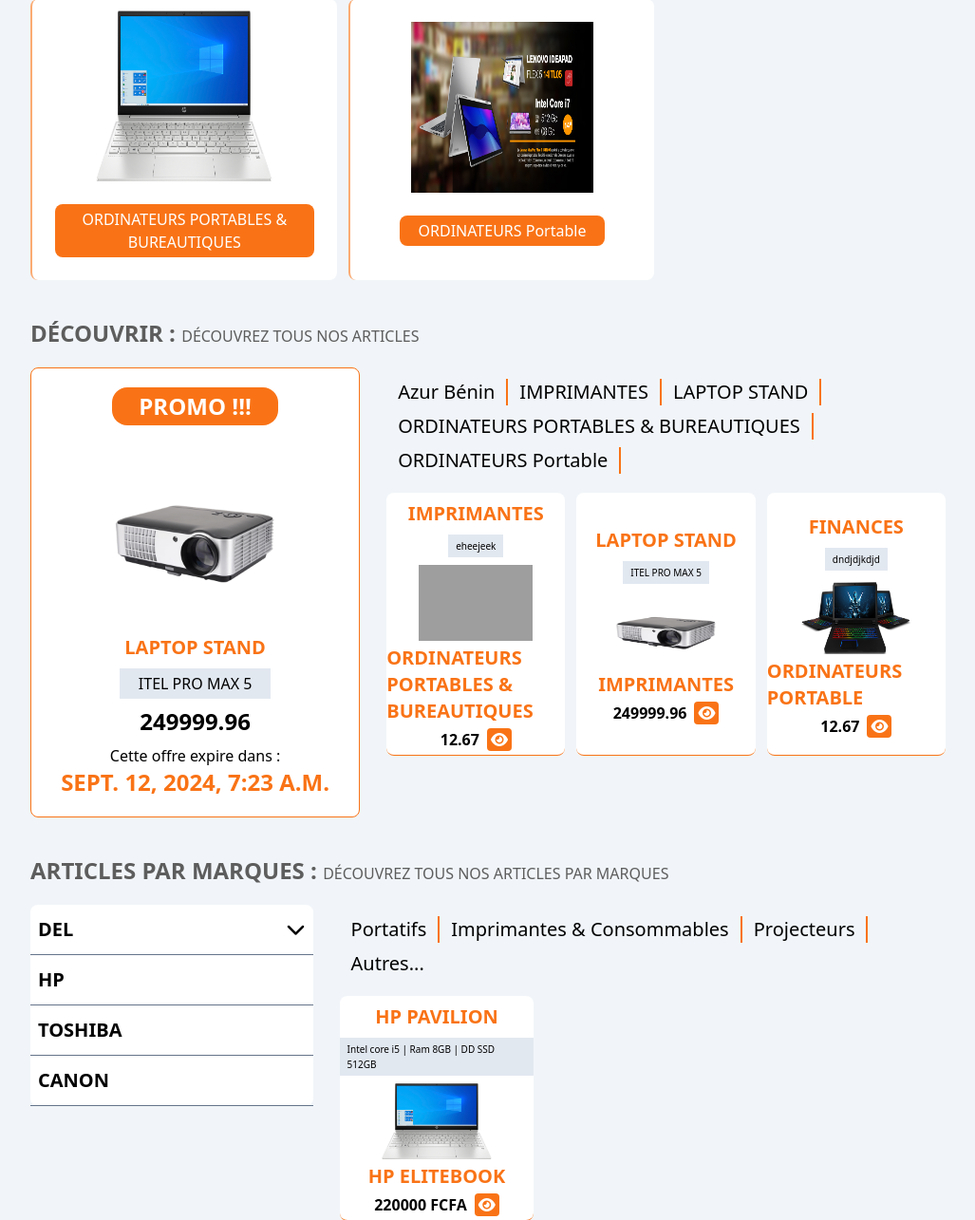
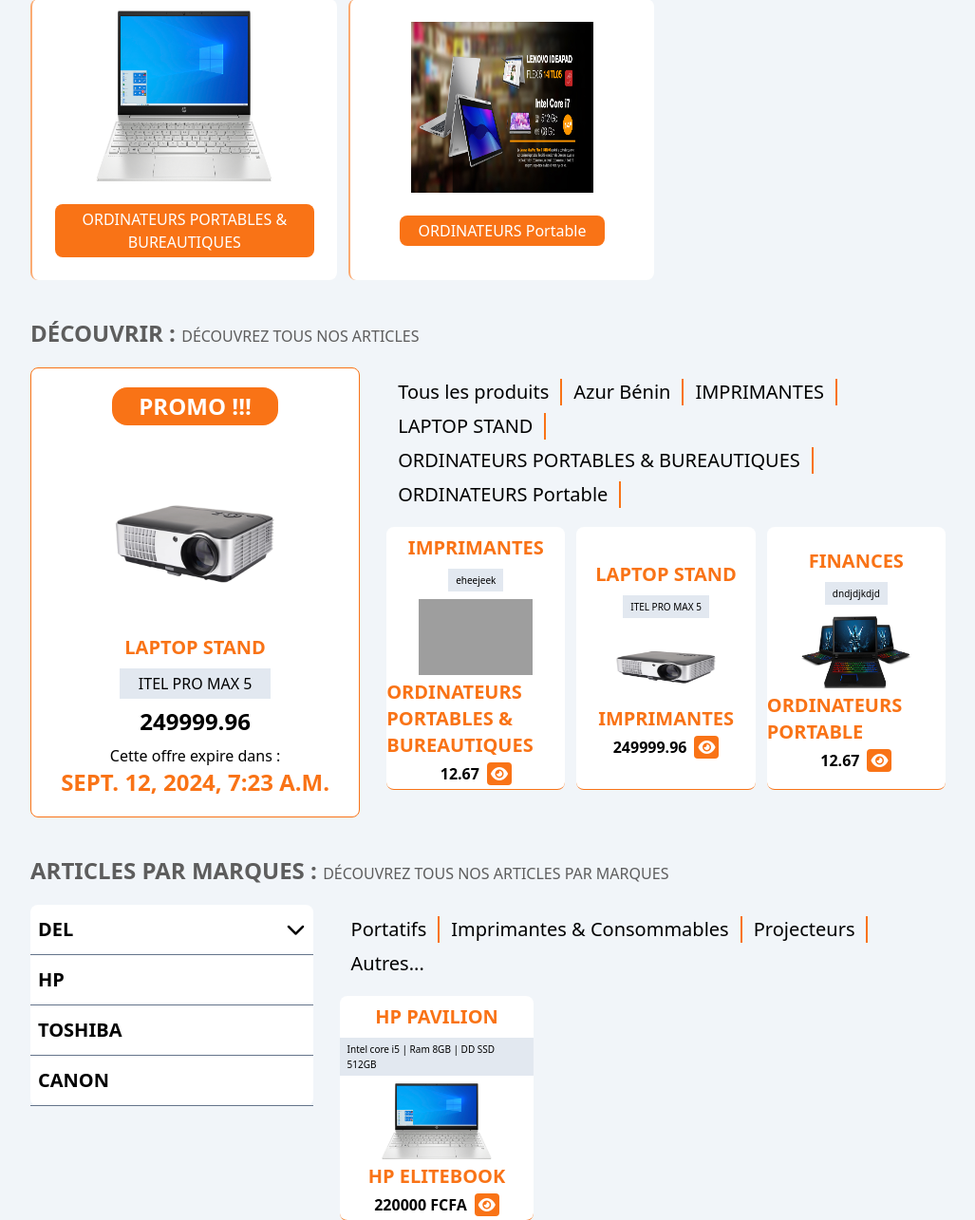
Before and after one commit to Medogo/us, a Django app: page / in a window 1280 px wide. Shown: the part 1026-2311 px from the top of the page at 95% size, without its empty margins (112-1139 px from the left). Run offline with Django 5.2, Linux system fonts and the light colour scheme; data comes from the database, SQL or seed files in the repository; both versions use the stored data as it was after the commit; style sheets or scripts are compiled from the project's sources; some libraries are stand-ins or nearby versions; grey boxes are pictures that could not be loaded.

Commit message:
firtst commit

```diff
--- a/theme/templates/shop/index.html
+++ b/theme/templates/shop/index.html
@@ -64,16 +64,21 @@
             {% endif %}
         <div class="px-2 md:px-7 py-3 w-full md:w-[65%]">
     <ul class="flex flex-wrap justify-center md:justify-start">
+        <li class="px-2 md:px-3 border-r-2 border-r-orange-500 text-base md:text-xl mb-2">
+            <a href="#" data-category="all">Tous les produits</a>
+        </li>
         {% for category in categories %}
-                    <li class="px-2 md:px-3 border-r-2 border-r-orange-500 text-base md:text-xl mb-2"><a href="">{{ category.name  }}</a></li>
+        <li class="px-2 md:px-3 border-r-2 border-r-orange-500 text-base md:text-xl mb-2">
+            <a href="#" data-category="{{ category.name }}">{{ category.name }}</a>
+        </li>
         {% endfor %}
     </ul>
 
     <div class="grid grid-cols-1 sm:grid-cols-2 md:grid-cols-3 gap-3 pt-3">
         {% for product in products %}
-                    <div class="rounded-lg bg-white border-b border-b-orange-500 flex flex-col justify-center items-center py-1">
+        <div class="rounded-lg bg-white border-b border-b-orange-500 flex flex-col justify-center items-center py-1 product-item" data-category="{{ product.category.name }}">
             <p class="text-orange-500 py-1 text-lg md:text-xl font-bold rounded-2xl mb-1 uppercase">{{ product.name }}</p>
-                        <p class="py-1 px-2 bg-slate-200 text-xs md:text-[10px] mb-2"> {{ product.description|truncatewords:20}}</p>
+            <p class="py-1 px-2 bg-slate-200 text-xs md:text-[10px] mb-2">{{ product.description|truncatewords:20 }}</p>
             <img src="{{ product.image.url }}" alt="" class="h-[60px] w-[100px] md:h-[80px] md:w-[120px]">
             <p class="font-semibold text-lg md:text-xl text-orange-500 my-1 uppercase">{{ product.category.name }}</p>
             <div class="flex items-center">
@@ -147,7 +152,27 @@
 
 
 
+<script>
+document.addEventListener('DOMContentLoaded', function() {
+    const categoryLinks = document.querySelectorAll('a[data-category]');
+    const productItems = document.querySelectorAll('.product-item');
 
+    categoryLinks.forEach(link => {
+        link.addEventListener('click', function(e) {
+            e.preventDefault();
+            const selectedCategory = this.getAttribute('data-category');
+
+            productItems.forEach(item => {
+                if (selectedCategory === 'all' || item.getAttribute('data-category') === selectedCategory) {
+                    item.style.display = 'flex';
+                } else {
+                    item.style.display = 'none';
+                }
+            });
+        });
+    });
+});
+</script>
 
 
 {% endblock %}
```
Also changed, not shown: db.sqlite3. Lines whose indentation alone changed are shown as unchanged.
